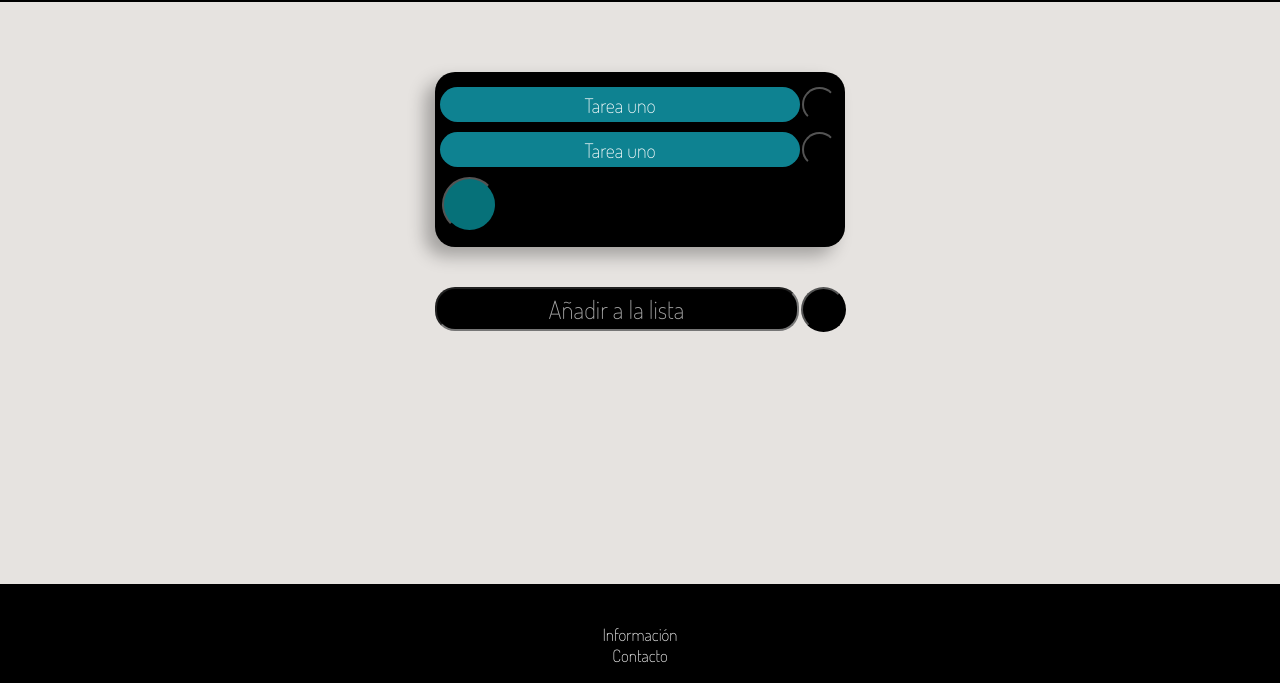
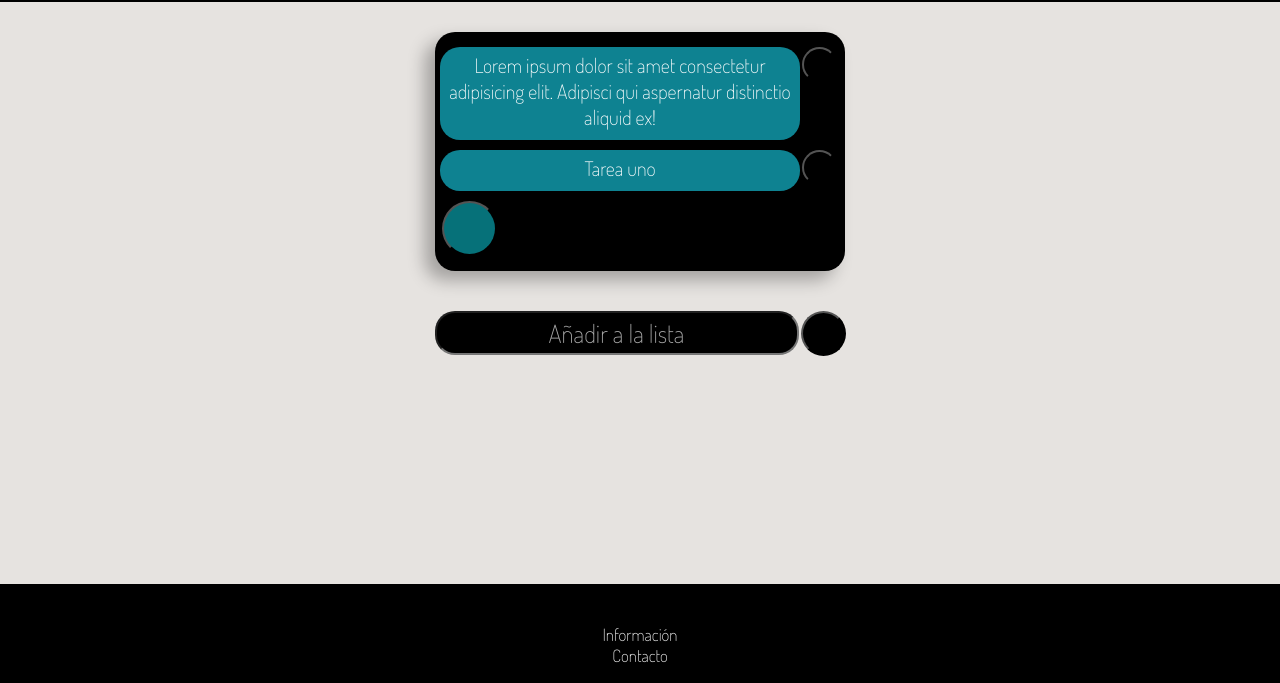
Before and after one commit to aprentix/Lista_Tareas, a plain HTML site: page index.html in a window 1280 px wide. Shown: the part 46-729 px from the top of the page. Drawn offline with Linux system fonts and the light colour scheme; a web font is replaced by a local one.

Commit message:
Haciendo las cajas de las tareas flexibles

```diff
--- a/index.css
+++ b/index.css
@@ -25,7 +25,7 @@ header{
 }
 
 section.lista_tareas{
-    padding-top:50px;
+    padding-top:10px;
     display: flex;
     justify-content: center;
     margin:20px;
@@ -43,7 +43,7 @@ section ul.tareas li{
 }
 section ul.tareas .nombre_tarea{
     width:350px;
-    height: 20px;
+    height: auto;
     font-size: 25px;
     background: rgb(0, 0, 0);
     border-radius: 20px;
--- a/index.html
+++ b/index.html
@@ -22,7 +22,7 @@
 
                 <li>
                     <div class="nombre_tarea">
-                        Tarea uno
+                        Lorem ipsum dolor sit amet consectetur adipisicing elit. Adipisci qui aspernatur distinctio aliquid ex!
                     </div>
                     <button class="quitar">
                         <span class="material-icons">
```
